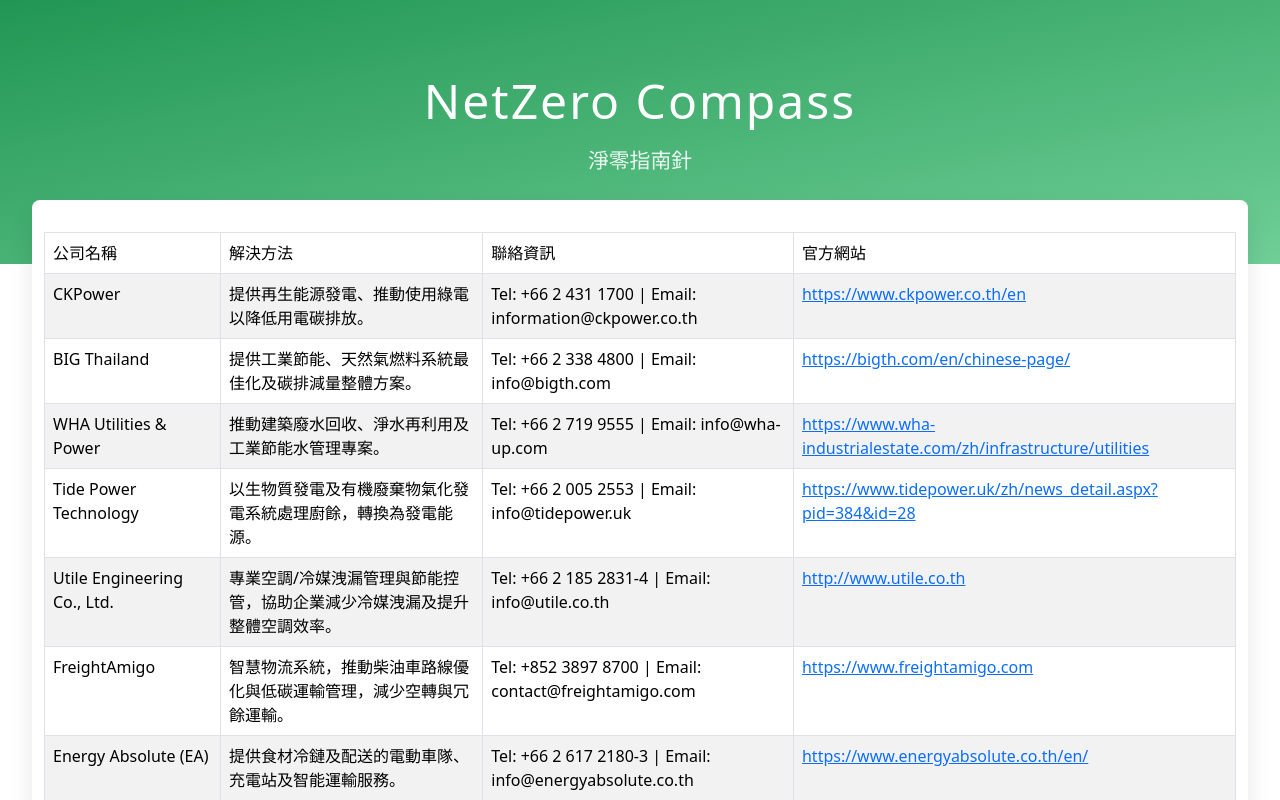
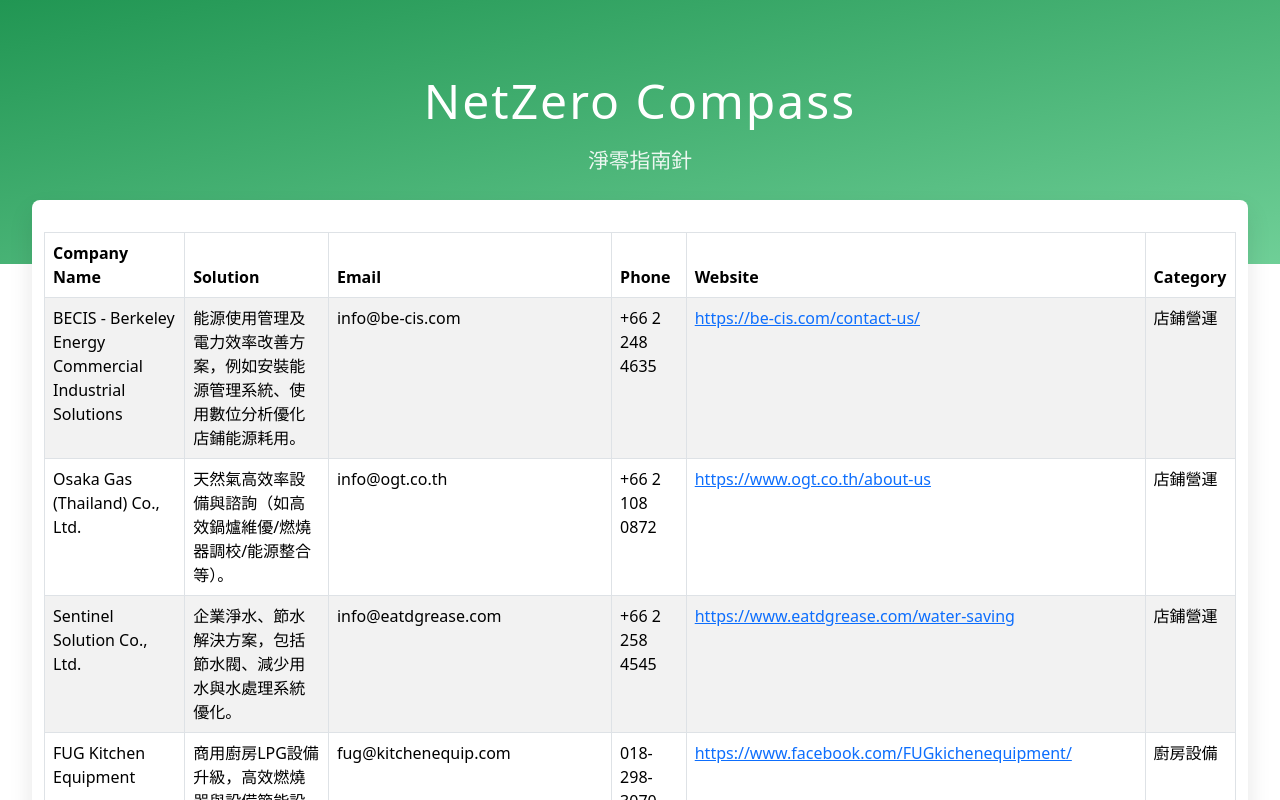
Before and after one commit to domiearth/dsa-widget-page, a React (Vite) app: page / in a window 1280 px wide. Shown: the top 800 px of the page. Built offline with nearby package versions, Linux system fonts and the light colour scheme.

Commit message:
rename the json key

```diff
--- a/src/components/TableView.tsx
+++ b/src/components/TableView.tsx
@@ -48,17 +48,23 @@
     <Table striped bordered hover responsive>
       <thead>
         <tr>
-          <th onClick={() => requestSort('公司名稱')} style={{ cursor: 'pointer' }}>
-            公司名稱 {sortConfig?.key === '公司名稱' && (sortConfig.direction === 'asc' ? '↑' : '↓')}
+          <th onClick={() => requestSort('company_name')} style={{ cursor: 'pointer' }}>
+            Company Name {sortConfig?.key === 'company_name' && (sortConfig.direction === 'asc' ? '↑' : '↓')}
           </th>
-          <th onClick={() => requestSort('解決方法')} style={{ cursor: 'pointer' }}>
-            解決方法 {sortConfig?.key === '解決方法' && (sortConfig.direction === 'asc' ? '↑' : '↓')}
+          <th onClick={() => requestSort('solution_description')} style={{ cursor: 'pointer' }}>
+            Solution {sortConfig?.key === 'solution_description' && (sortConfig.direction === 'asc' ? '↑' : '↓')}
           </th>
-          <th onClick={() => requestSort('聯絡資訊')} style={{ cursor: 'pointer' }}>
-            聯絡資訊 {sortConfig?.key === '聯絡資訊' && (sortConfig.direction === 'asc' ? '↑' : '↓')}
+          <th onClick={() => requestSort('email')} style={{ cursor: 'pointer' }}>
+            Email {sortConfig?.key === 'email' && (sortConfig.direction === 'asc' ? '↑' : '↓')}
           </th>
-          <th onClick={() => requestSort('官方網站')} style={{ cursor: 'pointer' }}>
-            官方網站 {sortConfig?.key === '官方網站' && (sortConfig.direction === 'asc' ? '↑' : '↓')}
+          <th onClick={() => requestSort('phone')} style={{ cursor: 'pointer' }}>
+            Phone {sortConfig?.key === 'phone' && (sortConfig.direction === 'asc' ? '↑' : '↓')}
+          </th>
+          <th onClick={() => requestSort('website')} style={{ cursor: 'pointer' }}>
+            Website {sortConfig?.key === 'website' && (sortConfig.direction === 'asc' ? '↑' : '↓')}
+          </th>
+          <th onClick={() => requestSort('category')} style={{ cursor: 'pointer' }}>
+            Category {sortConfig?.key === 'category' && (sortConfig.direction === 'asc' ? '↑' : '↓')}
           </th>
         </tr>
       </thead>
@@ -69,19 +75,21 @@
             onClick={() => handleRowClick(item)}
             style={{ cursor: 'pointer' }}
           >
-            <td>{item.公司名稱}</td>
-            <td>{item.解決方法}</td>
-            <td>{item.聯絡資訊}</td>
+            <td>{item.company_name}</td>
+            <td>{item.solution_description}</td>
+            <td>{item.email}</td>
+            <td>{item.phone}</td>
             <td>
               <a
-                href={item.官方網站}
+                href={item.website}
                 target="_blank"
                 rel="noopener noreferrer"
                 onClick={(e) => e.stopPropagation()} // Prevent row click when clicking the link
               >
-                {item.官方網站}
+                {item.website}
               </a>
             </td>
+            <td>{item.category}</td>
           </tr>
         ))}
       </tbody>
--- a/src/constant.tsx
+++ b/src/constant.tsx
@@ -1,103 +1,131 @@
 export interface CompanyData {
-  公司名稱: string;
-  解決方法: string;
-  聯絡資訊: string;
-  官方網站: string;
-  敘述: string;
+  company_name: string;
+  solution_description: string;
+  email: string;
+  phone: string;
+  website: string;
+  category: string;
+  description: string;
 }
 
 export const TEST_DATA: { items: CompanyData[] } = {
   "items": [
     {
-      "公司名稱": "CKPower",
-      "解決方法": "提供再生能源發電、推動使用綠電以降低用電碳排放。",
-      "聯絡資訊": "Tel: +66 2 431 1700 | Email: information@ckpower.co.th",
-      "官方網站": "https://www.ckpower.co.th/en",
-      "敘述": "### 分類：店鋪營運\n- 排放項目：電力使用\n- 碳排量：10,200 tCO₂e\n- 建議：導入再生能源（如太陽能）及能源監控管理系統，提升能源利用效率，降低購電依賴傳統火力發電。\n"
+      "company_name": "BECIS - Berkeley Energy Commercial Industrial Solutions",
+      "solution_description": "能源使用管理及電力效率改善方案，例如安裝能源管理系統、使用數位分析優化店鋪能源耗用。",
+      "email": "info@be-cis.com",
+      "phone": "+66 2 248 4635",
+      "website": "https://be-cis.com/contact-us/",
+      "category": "店鋪營運",
+      "description": "### 分類：店鋪營運\n- 排放項目：電力使用\n- 碳排量：10,200 tCO₂e\n- 建議：導入能源管理系統與智慧監控，減少能源浪費，提升照明與空調設備效率，加強員工教育等。"
     },
     {
-      "公司名稱": "BIG Thailand",
-      "解決方法": "提供工業節能、天然氣燃料系統最佳化及碳排減量整體方案。",
-      "聯絡資訊": "Tel: +66 2 338 4800 | Email: info@bigth.com",
-      "官方網站": "https://bigth.com/en/chinese-page/",
-      "敘述": "### 分類：店鋪營運\n- 排放項目：天然氣使用\n- 碳排量：7,300 tCO₂e\n- 建議：應用高效率燃燒設備、升級鍋爐及智慧能源管理，降低天然氣用量並提升能源效率。\n"
+      "company_name": "Osaka Gas (Thailand) Co., Ltd.",
+      "solution_description": "天然氣高效率設備與諮詢（如高效鍋爐維優/燃燒器調校/能源整合等）。",
+      "email": "info@ogt.co.th",
+      "phone": "+66 2 108 0872",
+      "website": "https://www.ogt.co.th/about-us",
+      "category": "店鋪營運",
+      "description": "### 分類：店鋪營運\n- 排放項目：天然氣使用\n- 碳排量：7,300 tCO₂e\n- 建議：導入高效燃燒設備、定期檢修、使用智慧監控用氣設備。"
     },
     {
-      "公司名稱": "WHA Utilities & Power",
-      "解決方法": "推動建築廢水回收、淨水再利用及工業節能水管理專案。",
-      "聯絡資訊": "Tel: +66 2 719 9555 | Email: info@wha-up.com",
-      "官方網站": "https://www.wha-industrialestate.com/zh/infrastructure/utilities",
-      "敘述": "### 分類：店鋪營運\n- 排放項目：用水\n- 碳排量：950 tCO₂e\n- 建議：導入回收水系統、提升設備效率，並教育員工節約用水以減少碳排放。\n"
+      "company_name": "Sentinel Solution Co., Ltd.",
+      "solution_description": "企業淨水、節水解決方案，包括節水閥、減少用水與水處理系統優化。",
+      "email": "info@eatdgrease.com",
+      "phone": "+66 2 258 4545",
+      "website": "https://www.eatdgrease.com/water-saving",
+      "category": "店鋪營運",
+      "description": "### 分類：店鋪營運\n- 排放項目：用水\n- 碳排量：950 tCO₂e\n- 建議：更換節水裝置、推動用水回收與再利用，安裝即時用水管理系統。"
     },
     {
-      "公司名稱": "Tide Power Technology",
-      "解決方法": "以生物質發電及有機廢棄物氣化發電系統處理廚餘，轉換為發電能源。",
-      "聯絡資訊": "Tel: +66 2 005 2553 | Email: info@tidepower.uk",
-      "官方網站": "https://www.tidepower.uk/zh/news_detail.aspx?pid=384&id=28",
-      "敘述": "### 分類：廚房設備\n- 排放項目：瓦斯爐燃燒（液化石油氣）\n- 碳排量：3,500 tCO₂e\n- 建議：採用高效能廚房設備或油氣混用技術，同時將廢棄物導入生質能源回收系統。\n"
+      "company_name": "FUG Kitchen Equipment",
+      "solution_description": "商用廚房LPG設備升級，高效燃燒器與設備節能設計。",
+      "email": "fug@kitchenequip.com",
+      "phone": "018-298-3070",
+      "website": "https://www.facebook.com/FUGkichenequipment/",
+      "category": "廚房設備",
+      "description": "### 分類：廚房設備\n- 排放項目：瓦斯爐燃燒（液化石油氣）\n- 碳排量：3,500 tCO₂e\n- 建議：更新高效燃燒器與定期維護、教育廚房人員節能操作。"
     },
     {
-      "公司名稱": "Utile Engineering Co., Ltd.",
-      "解決方法": "專業空調/冷媒洩漏管理與節能控管，協助企業減少冷媒洩漏及提升整體空調效率。",
-      "聯絡資訊": "Tel: +66 2 185 2831-4 | Email: info@utile.co.th",
-      "官方網站": "http://www.utile.co.th",
-      "敘述": "### 分類：空調設備\n- 排放項目：冷媒 R-410A 洩漏\n- 排放量：無明確數值（高潛在GWP）\n- 建議：定期檢修冷氣、優先使用新型冷媒（如R32），並落實冷媒回收與管理制度以防止洩漏。\n"
+      "company_name": "A-Gas Thailand",
+      "solution_description": "冷媒全生命週期管理解決方案，協助冷媒回收，防止R-410A 洩漏。",
+      "email": "sales.th@agas.com",
+      "phone": "+66 2 136 7000",
+      "website": "https://www.agas.com/th/?c=en",
+      "category": "空調設備",
+      "description": "### 分類：空調設備\n- 排放項目：冷媒 R-410A 洩漏\n- 排放量：依實際使用量計算，高GWP指數（GWP=2088）\n- 建議：冷媒回收管理、安裝洩漏檢測系統、改用低GWP冷媒。"
     },
     {
-      "公司名稱": "FreightAmigo",
-      "解決方法": "智慧物流系統，推動柴油車路線優化與低碳運輸管理，減少空轉與冗餘運輸。",
-      "聯絡資訊": "Tel: +852 3897 8700 | Email: contact@freightamigo.com",
-      "官方網站": "https://www.freightamigo.com",
-      "敘述": "### 分類：物流運輸\n- 排放項目：食材運輸（柴油車）\n- 碳排量：2,000 tCO₂e\n- 建議：進行路線規劃最佳化、推動車輛汰舊換新並導入低碳或電動車。\n"
+      "company_name": "DHL Express Thailand",
+      "solution_description": "食品運輸碳排減量與綠色物流，包括運輸路線優化及車隊升級。",
+      "email": "th.customerservice@dhl.com",
+      "phone": "+66 2 345 5000",
+      "website": "https://www.dhl.com/discover/en-th/logistics-advice/sustainability-and-green-logistics/sustainable-logistics-for-businesses-in-thailand",
+      "category": "物流運輸",
+      "description": "### 分類：物流運輸\n- 排放項目：食材運輸（柴油車）\n- 碳排量：2,000 tCO₂e\n- 建議：優化路線、車隊升級至更高能源效率與採購生質柴油。"
     },
     {
-      "公司名稱": "Energy Absolute (EA)",
-      "解決方法": "提供食材冷鏈及配送的電動車隊、充電站及智能運輸服務。",
-      "聯絡資訊": "Tel: +66 2 617 2180-3 | Email: info@energyabsolute.co.th",
-      "官方網站": "https://www.energyabsolute.co.th/en/",
-      "敘述": "### 分類：物流運輸\n- 排放項目：食材運輸（電動車）\n- 碳排量：1,000 tCO₂e\n- 建議：加速車隊電動化、建置快充站並與在地電力公司合作購買綠電，提高永續運輸比例。\n"
+      "company_name": "Thai EV (Electric Vehicle Logistics)",
+      "solution_description": "電動物流車隊整合，為食品產業提供電動運輸解決方案。",
+      "email": "sales@thai-ev.com",
+      "phone": "087-8888-700",
+      "website": "https://thai-ev.com/contact-us/",
+      "category": "物流運輸",
+      "description": "### 分類：物流運輸\n- 排放項目：食材運輸（電動車）\n- 碳排量：1,000 tCO₂e\n- 建議：導入電動商用車隊、充電網路優化，降低排放及營運成本。"
     },
     {
-      "公司名稱": "Kerry Siam Seaport",
-      "解決方法": "整合智慧港埠物流作業，將無效移動及空卡搬運減至最低，減少燃油消耗與碳排放。",
-      "聯絡資訊": "Tel: +66 2 338 9999 | Email: info.th@kerrylogistics.com",
-      "官方網站": "https://www.kerrylogistics.com/en/contact-us/",
-      "敘述": "### 分類：供應鏈運輸\n- 排放項目：進口食材運輸（海運）\n- 碳排量：3,100 tCO₂e\n- 建議：最佳化貨櫃調度、推行綠色港埠管理，並參與國際綠色運輸聯盟提升運輸效率。\n"
+      "company_name": "DSV Thailand",
+      "solution_description": "可持續發展國際海運/空運服務，包含低碳運輸報告和減碳解決方案。",
+      "email": "info@th.dsv.com",
+      "phone": "+66 2 787 8888",
+      "website": "https://www.dsv.com/en-nl/destinations/transport-asia-pacific/transport-thailand",
+      "category": "供應鏈運輸",
+      "description": "### 分類：供應鏈運輸\n- 排放項目：進口食材運輸（海運）\n- 碳排量：3,100 tCO₂e\n- 建議：選擇使用低硫燃料的船舶、優化貨櫃利用率、協議綠色運輸。"
     },
     {
-      "公司名稱": "DHL GoGreen Plus",
-      "解決方法": "提供可選永續航空燃料(SAF)方案給航空貨運，實質減少空運碳排放。",
-      "聯絡資訊": "DHL Express Thailand Tel: +66 2 345 5000 | Email: th.cs@dhl.com",
-      "官方網站": "https://www.dhl.com/discover/zh-tw/ship-with-dhl/services/dhl-gogreen-plus",
-      "敘述": "### 分類：供應鏈運輸\n- 排放項目：進口食材運輸（航空貨運）\n- 碳排量：5,800 tCO₂e\n- 建議：優先選用SAF永續航空燃料、減輕貨物包裝，同時促進循環包裝材料利用。\n"
+      "company_name": "Yusen Logistics Thailand",
+      "solution_description": "空運減碳服務，包括碳盤查、碳抵換與低碳航線建議。",
+      "email": "ylth.ml.ssmg.sales.mgt@th.yusen-logistics.com",
+      "phone": "+66 2 034 8000",
+      "website": "https://www.yusen-logistics.com/th_en/services/end-to-end-transportation/air-freight-forwarding",
+      "category": "供應鏈運輸",
+      "description": "### 分類：供應鏈運輸\n- 排放項目：進口食材運輸（航空貨運）\n- 碳排量：5,800 tCO₂e\n- 建議：優先選擇直飛／高載重航班、參與航空碳補償計畫。"
     },
     {
-      "公司名稱": "Energy Absolute (EA)",
-      "解決方法": "推動員工汽車電動化、提供電動車購置優惠及設立充電樁，並推廣共乘。",
-      "聯絡資訊": "Tel: +66 2 617 2180-3 | Email: info@energyabsolute.co.th",
-      "官方網站": "https://www.energyabsolute.co.th/en/",
-      "敘述": "### 分類：員工通勤\n- 排放項目：私家車（汽油）\n- 碳排量：600 tCO₂e\n- 建議：鼓勵共乘、汰換為油電或全電動車，員工可利用公司設立之充電樁減少個人碳足跡。\n"
+      "company_name": "Mobisoft Infotech (Corporate Carpool Solutions)",
+      "solution_description": "企業員工共乘出勤方案，減少私人汽車通勤和交通壅塞。",
+      "email": "sales@mobisoftinfotech.com",
+      "phone": "+1 855 572 2777",
+      "website": "https://mobisoftinfotech.com/solutions/corporate-carpooling-solution",
+      "category": "員工通勤",
+      "description": "### 分類：員工通勤\n- 排放項目：私家車（汽油）\n- 碳排量：600 tCO₂e\n- 建議：推動企業員工共乘方案、提供接駁車、提倡低排交通工具。"
     },
     {
-      "公司名稱": "泰國交通部運輸政策與規劃辦公室 (OTP)",
-      "解決方法": "推動長期及短期公共交通減碳計劃，促進電動大眾交通工具普及，協助企業通勤管理。",
-      "聯絡資訊": "Tel: +66 2 141 8155 | Email: otp@otp.go.th",
-      "官方網站": "https://www.otp.go.th/",
-      "敘述": "### 分類：員工通勤\n- 排放項目：大眾運輸（電車、捷運）\n- 碳排量：200 tCO₂e\n- 建議：推廣員工使用電車、捷運，企業可設立員工交通補助誘因。\n"
+      "company_name": "Mass Rapid Transit Authority of Thailand (MRTA)",
+      "solution_description": "推廣大眾運輸/捷運轉乘解決方案，強化企業/員工聯繫與團體票優惠。",
+      "email": "saraban@mrta.co.th",
+      "phone": "+66 2 716 4000",
+      "website": "https://www.mrta.co.th/en/contact",
+      "category": "員工通勤",
+      "description": "### 分類：員工通勤\n- 排放項目：大眾運輸（電車、捷運）\n- 碳排量：200 tCO₂e\n- 建議：鼓勵使用捷運/電車通勤、推動企業團體月票補助。"
     },
     {
-      "公司名稱": "Eco Management Industrial Co., Ltd.",
-      "解決方法": "專業餐廚及有機廢棄物收集與能源化處理服務，提升垃圾減量與再利用率。",
-      "聯絡資訊": "Tel: +66 2 713 6300 | Email: info@eco.co.th",
-      "官方網站": "https://www.eco.co.th/zh/about-cn/",
-      "敘述": "### 分類：廢棄物管理\n- 排放項目：餐廚廢棄物處理\n- 碳排量：1,200 tCO₂e\n- 建議：導入廚餘收集桶、協作堆肥、廚餘發電與生物甲烷產製，提升餐飲業剩食資源化。\n"
+      "company_name": "LightBlue Consulting (Thailand)",
+      "solution_description": "餐飲及餐廚廢棄物減量系統，包含食材管理與智慧監控。",
+      "email": "info@lightblueconsulting.com",
+      "phone": "+66 2 107 1374",
+      "website": "https://www.lightblueconsulting.com/",
+      "category": "廢棄物管理",
+      "description": "### 分類：廢棄物管理\n- 排放項目：餐廚廢棄物處理\n- 碳排量：1,200 tCO₂e\n- 建議：導入智慧廚餘管理系統、廚餘堆肥循環再利用並減少浪費。"
     },
     {
-      "公司名稱": "Grand Enpro Trade Co., Ltd.",
-      "解決方法": "提供廢水、污水處理工程一站式解決，包括後端水回收再利用，協助企業掌握水資源整合與碳減量。",
-      "聯絡資訊": "Tel: +66 2 683 7001 | Email: sales@grandenpro.com",
-      "官方網站": "https://www.grandenpro.com/zh/latest-news/294-2024-11-06-08-09-10",
-      "敘述": "### 分類：廢水處理\n- 排放項目：污水處理\n- 碳排量：1,500 tCO₂e\n- 建議：建置智慧污水處理系統，導入水資源再生技術，降低排放及化學藥劑耗用以減緩溫室氣體排放。\n"
+      "company_name": "WHA Utilities & Power Public Company Limited",
+      "solution_description": "工業/商業污水處理減排與再利用工程，提升水處理效率，減少GHG排放。",
+      "email": "info@wha-up.com",
+      "phone": "+66 2 719 9559",
+      "website": "https://www.wha-up.com/en/utilities/wastewater-treatment",
+      "category": "廢水處理",
+      "description": "### 分類：廢水處理\n- 排放項目：污水處理\n- 碳排量：1,500 tCO₂e\n- 建議：導入高效污水處理、回收再利用、設置厭氧處理減甲烷排放。"
     }
   ]
 };
```
Also changed, not shown: src/components/CompanyDetailView.tsx (+15 -9 lines).
